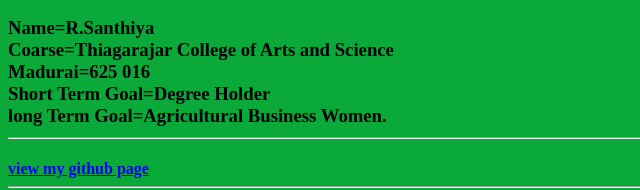
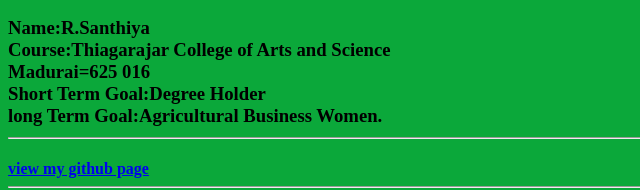
Before and after one commit to santhiyashivanya/10wdb-project1, a plain HTML site: page index.html in a window 1280 px wide. Shown: the part 313-503 px from the top of the page, 0-640 px from the left. Drawn offline with Linux system fonts and the light colour scheme.

Commit message:
commit 3

```diff
--- a/index.html
+++ b/index.html
@@ -1,5 +1,6 @@
 <html>
     <head>
+        <title>Santhiya-profile</title>
     <style>
         table, th, td {
           border: 1px solid black;
@@ -13,7 +14,7 @@
             <img src="IMG-20200907-WA0011.jpg" alt="MY IMAGE" style="width:200px;height:200px;">
        </h2>
        <h3>
-           Name=R.Santhiya<br>Coarse=Thiagarajar College of Arts and Science<br>Madurai=625 016<br>Short Term Goal=Degree Holder<br>long Term Goal=Agricultural Business Women.<hr>
+           Name:R.Santhiya<br>Course:Thiagarajar College of Arts and Science<br>Madurai=625 016<br>Short Term Goal:Degree Holder<br>long Term Goal:Agricultural Business Women.<hr>
         </h3>
         <h4>
             <a href="https://github.com/santhiyashivanya">view my github page<hr></a>
```
